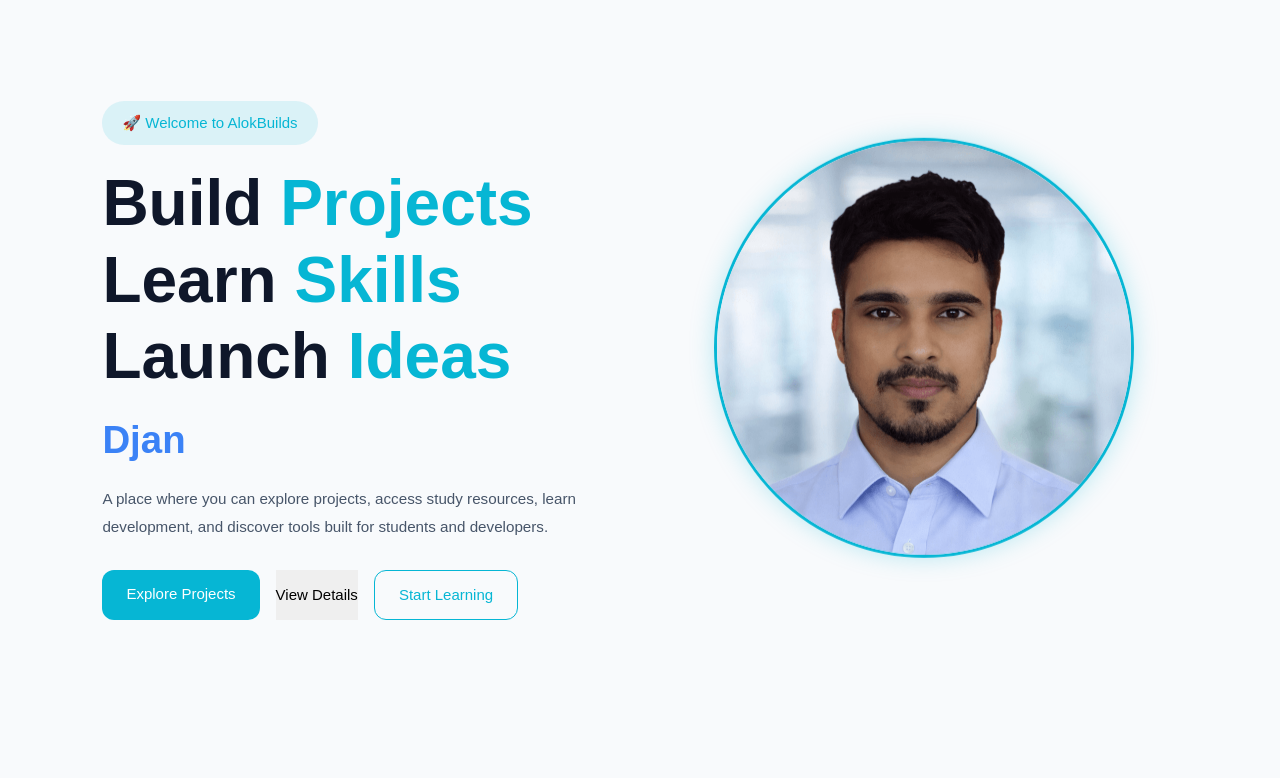
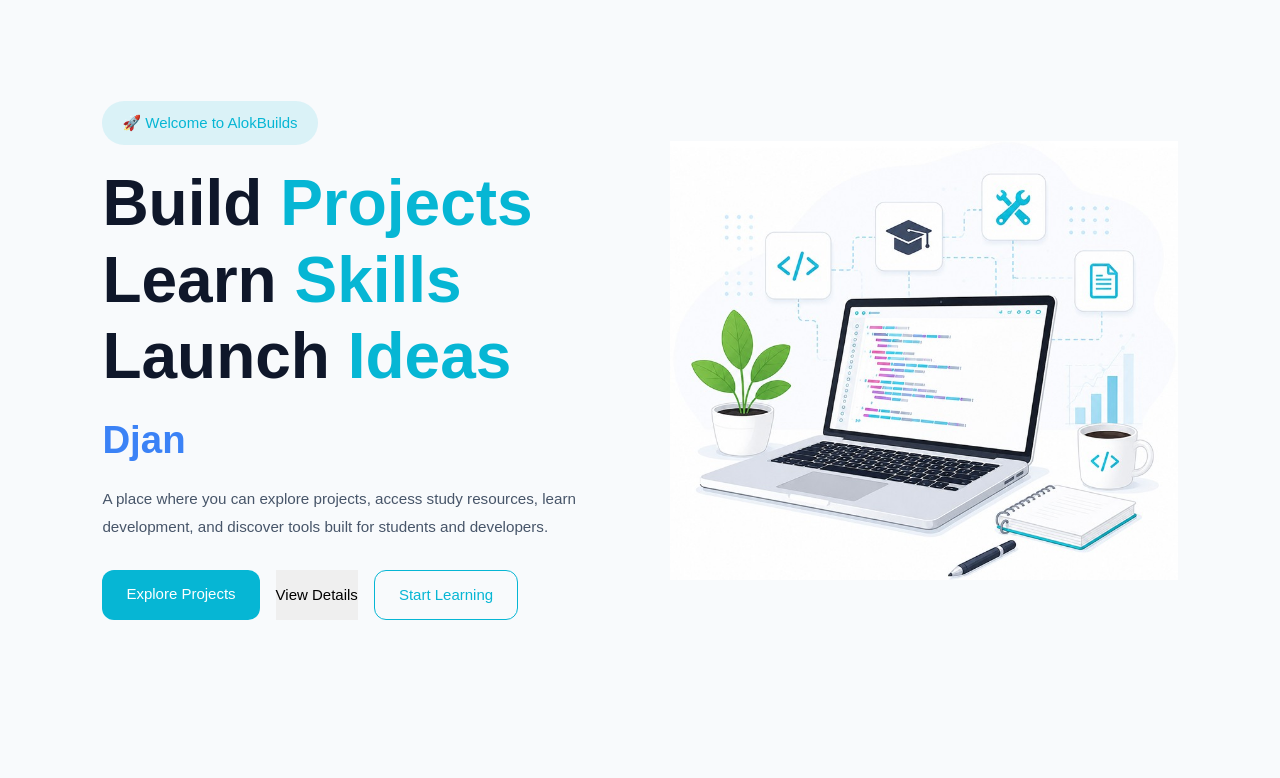
Before and after one commit to alokbuilds/alokbuilds, a Django app: page / in a window 1280 px wide. Shown: the part 49-827 px from the top of the page. Run offline with Django 5.2, Linux system fonts and the light colour scheme.

Commit message:
prodbuilds.jpg file updated

```diff
--- a/apps/core/templates/core/home.html
+++ b/apps/core/templates/core/home.html
@@ -72,11 +72,8 @@ Home | AlokBuilds
 
 
     <div class="hero-image">
-
-        <img
-            src="{% static 'images/portfolio/profile/profile.png' %}"
-            alt="AlokBuilds">
-
+        <img src="{% static 'images/core/hero/prodbuilds-lite.jpg' %}" alt="AlokBuilds" class="hero-image-lite">
+        <img src="{% static 'images/core/hero/prodbuilds-dark.jpg' %}" alt="AlokBuilds" class="hero-image-dark">
     </div>
 
 </section>
--- a/static/css/pages/home.css
+++ b/static/css/pages/home.css
@@ -59,15 +59,22 @@
     flex:1;
     display:flex;
     justify-content:center;
+    align-items:center;
 }
-
 .hero-image img{
     width:100%;
-    max-width:420px;
-    border-radius:50%;
-    border:3px solid var(--primary);
-    box-shadow:0 0 25px rgba(6,182,212,.25);
-    animation:float 4s ease-in-out infinite;
+    max-width:520px;
+    height:auto;
+    object-fit:contain;
+}
+.hero-image-dark{
+    display:none;
+}
+body.dark .hero-image-lite{
+    display:none;
+}
+body.dark .hero-image-dark{
+    display:block;
 }
 
 /* =========================================
@@ -247,13 +254,11 @@
     }
 
     .hero-image{
-
-        width: 100%;
+        width:100%;
     }
 
     .hero-image img{
-
-        max-width: 320px;
+        max-width:420px;
     }
 
     .hero-buttons{
@@ -341,9 +346,7 @@
     }
 
     .hero-image img{
-
-        max-width: 220px;
-
+        max-width:320px;
         border-width: 2px;
     }
 
```
Also changed, not shown: static/images/core/hero/prodbuilds-dark.jpg (added), static/images/core/hero/prodbuilds-lite.jpg (added).
